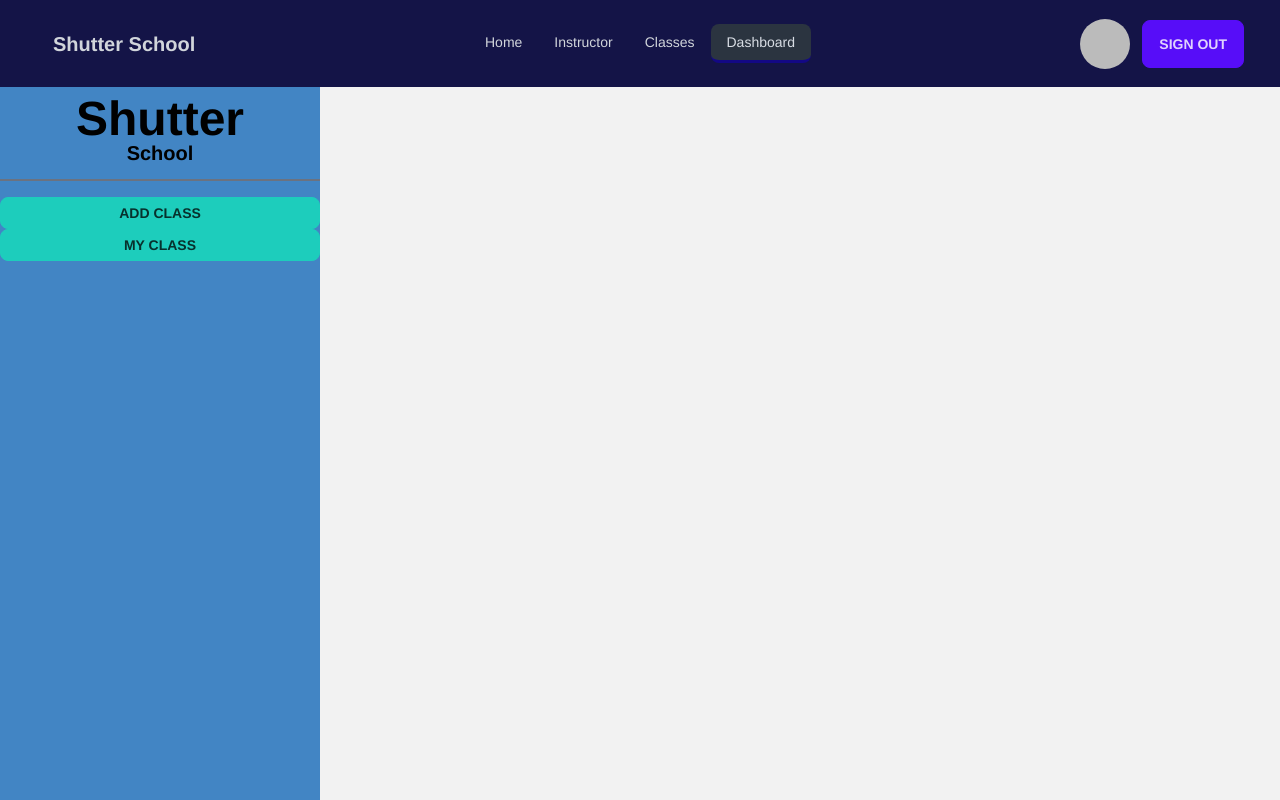
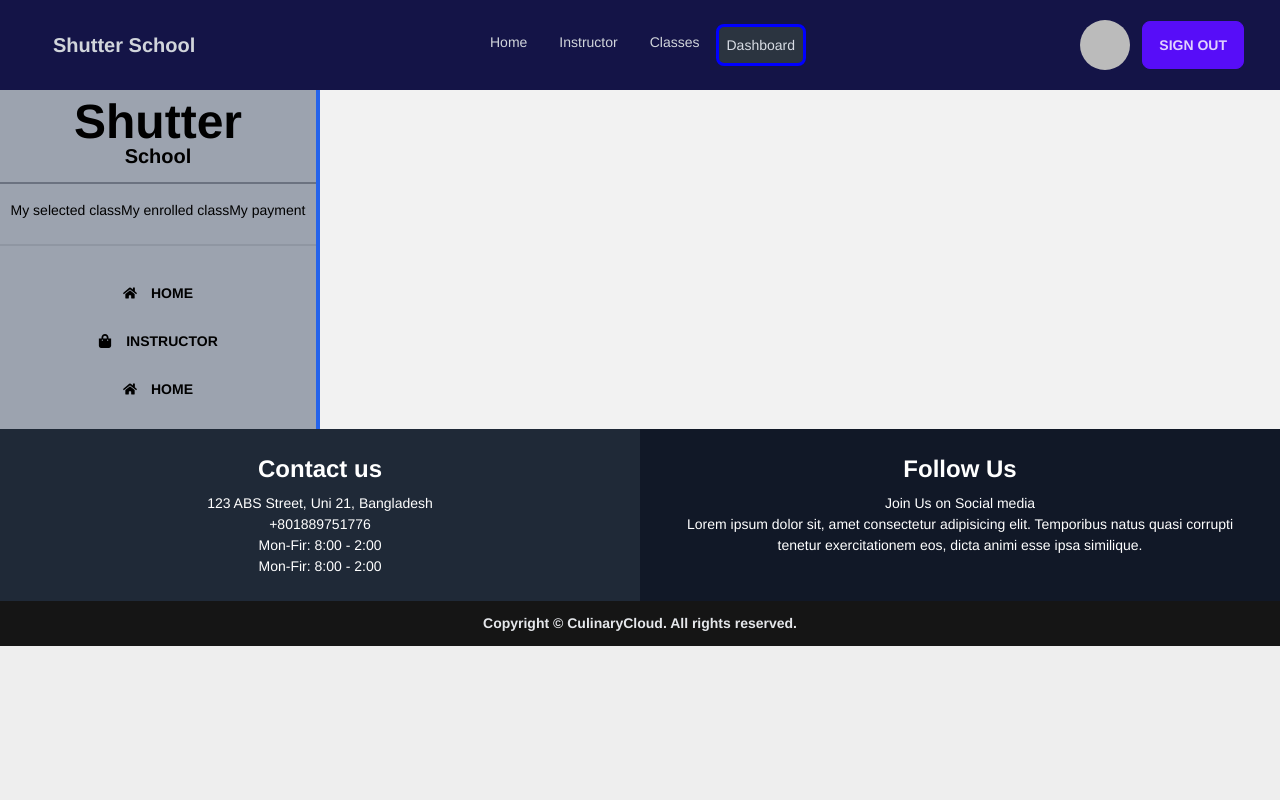
Before and after one commit to monsur2003/shutter-school-client, a React (Vite) app: page /dashboard in a window 1280 px wide. Shown: the top 800 px of the page. Built offline with nearby package versions, Linux system fonts and the light colour scheme; no server answers; sample sign-in values are in the browser's storage.

Commit message:
dashboard design with data approve denie feedback almost done

```diff
--- a/src/Components/ActiveLink/Active.css
+++ b/src/Components/ActiveLink/Active.css
@@ -1,3 +1,7 @@
 .active {
-   border-bottom: 3px solid rgb(19, 8, 133);
+   border: 3px solid blue;
+   padding: 8px;
+   border-radius: 8px;
+   background-color: rgb(153, 152, 152);
+   width: full;
 }
--- a/src/Layout/Dashboard.jsx
+++ b/src/Layout/Dashboard.jsx
@@ -4,17 +4,18 @@ import { Link, Outlet } from "react-router-dom";
 import Navbar from "../shared/Navbar/Navbar";
 import Footer from "../shared/Footer/Footer";
 import useAdmin from "../Hook/useAdmin";
+import { HiUsers } from "react-icons/hi";
 
 import { authContext } from "../Providers/AuthProvider";
 import useIns from "../Hook/useIns";
+import ActiveLink from "../Components/ActiveLink/ActiveLink";
+import { FaHome, FaShoppingBag, FaUserAlt } from "react-icons/fa";
 
 const DashBoard = () => {
-   const { user, loader } = useContext(authContext);
+   const isAdmin = useAdmin();
+   const isInstructor = useIns();
 
-   const isAdmin = false;
-   const isInstructor = true;
-   // console.log(isAdmin, isInstructor);
-
+   console.log(isAdmin, isInstructor);
    return (
       <>
          <Navbar></Navbar>
@@ -23,7 +24,7 @@ const DashBoard = () => {
                <title>Shutter | dashboard</title>
             </Helmet>
             <div className="flex">
-               <div className="w-[25%]  bg-[#4285c4] h-[100vh]">
+               <div className="w-[25%]  border-r-4 bg-gray-400 border-blue-600 min-h-full">
                   <div className="border-b-2 text-center border-gray-500 rounded-tr-2xl rounded-tl-2xl pb-4 pt-2 text-5xl font-bold">
                      Shutter
                      <p className="text-[20px] font-semibold space-x-6">
@@ -31,51 +32,65 @@ const DashBoard = () => {
                      </p>
                   </div>
                   <div className="text-center my-4">
-                     {isAdmin ? (
+                     {isAdmin[0] ? (
                         <>
-                           <Link to="dashboard/manageclass">
-                              <span className="btn btn-accent btn-sm btn-block">
+                           <ActiveLink to="dashboard/manageclass">
+                              <span className="font-semibold btn btn-wide ">
                                  Manage class
                               </span>
-                           </Link>
-                           <Link className="my-3" to="dashboard/manageuser">
-                              <span className="btn btn-accent btn-sm btn-block">
+                           </ActiveLink>{" "}
+                           <br />
+                           <br />
+                           <ActiveLink to="dashboard/manageuser">
+                              <span className="font-semibold">
                                  Manage users
                               </span>
-                           </Link>
+                           </ActiveLink>
                         </>
-                     ) : isInstructor ? (
+                     ) : isInstructor[0] ? (
                         <>
-                           <Link to="dashboard/addclass">
-                              <span className="btn btn-accent btn-sm btn-block">
-                                 Add Class
-                              </span>
-                           </Link>
-                           <Link className="my-3" to="dashboard/myclass">
-                              <span className="btn btn-accent btn-sm btn-block">
-                                 My Class
-                              </span>
-                           </Link>
+                           <ActiveLink to="dashboard/addclass">
+                              <span className="">Add Class</span>
+                           </ActiveLink>
+                           <ActiveLink className="my-3" to="dashboard/myclass">
+                              <span className="">My Class</span>
+                           </ActiveLink>
                         </>
                      ) : (
                         <>
-                           <Link className="" to="dashboard/selectedclass">
-                              <span className="btn btn-accent btn-sm btn-block">
-                                 My selected class
-                              </span>
-                           </Link>
-                           <Link className="mt-4" to="dashboard/enrolledclass">
-                              <span className="btn btn-accent btn-sm btn-block">
-                                 My enrolled class
-                              </span>
-                           </Link>
-                           <Link className="" to="dashboard/mypayment">
-                              <span className="btn btn-accent btn-sm btn-block">
-                                 My payment
-                              </span>
-                           </Link>
+                           <ActiveLink
+                              className=""
+                              to="dashboard/selectedclass">
+                              <span className="">My selected class</span>
+                           </ActiveLink>
+                           <ActiveLink
+                              className="mt-4"
+                              to="dashboard/enrolledclass">
+                              <span className="">My enrolled class</span>
+                           </ActiveLink>
+                           <ActiveLink className="" to="dashboard/mypayment">
+                              <span className="">My payment</span>
+                           </ActiveLink>
                         </>
                      )}
+
+                     <div className="divider"></div>
+                     <Link>
+                        <button className="btn btn-ghost w-full">
+                           <FaHome className="mr-[6px]"></FaHome> Home
+                        </button>
+                     </Link>
+                     <Link>
+                        <button className="btn btn-ghost w-full">
+                           <FaShoppingBag className="mr-[6px]"></FaShoppingBag>{" "}
+                           Instructor
+                        </button>
+                     </Link>
+                     <Link to="/">
+                        <button className="btn btn-ghost w-full">
+                           <FaHome className="mr-[6px]"></FaHome> Home
+                        </button>
+                     </Link>
                   </div>
                </div>
                <div className="w-[70%] mx-auto">
```
Also changed, not shown: src/Pages/DashBoard/MyClass/MyClass.jsx (+179 -3 lines).
